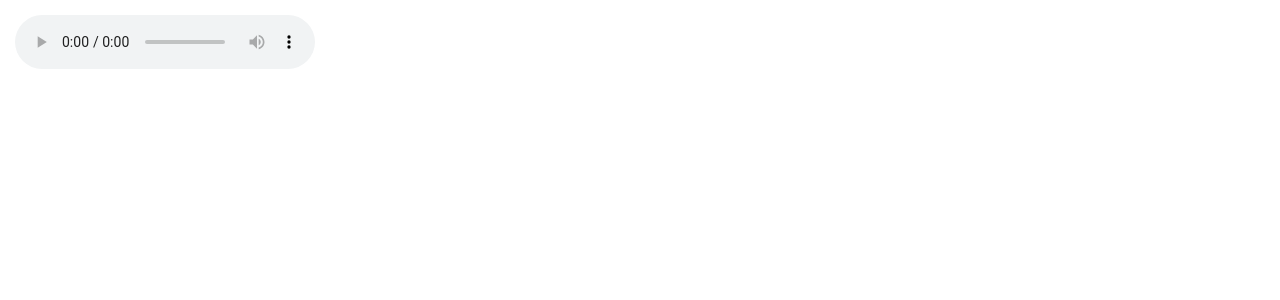
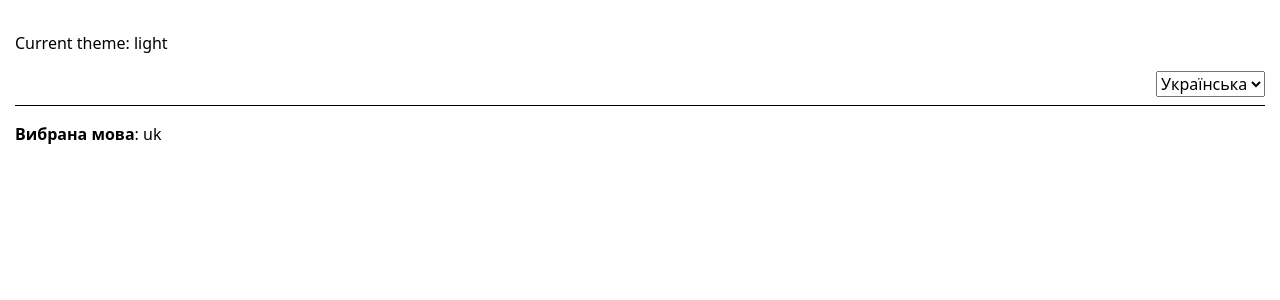
Before and after one commit to luxplanjay/react-114, a React app: page / in a window 1280 px wide. Shown: the top 300 px of the page. Built offline with nearby package versions, Linux system fonts and the light colour scheme; the HTML template or start-up script is replaced by a standard one.

Commit message:
Add examples

```diff
--- a/src/components/App/App.jsx
+++ b/src/components/App/App.jsx
@@ -1,18 +1,22 @@
-// import RefBasics from "../RefBasics";
-import Player from '../Player';
+// import RefBasics from '../RefBasics';
+// import Player from '../Player';
 // import Timer from '../Timer';
-// import AppHeader from "../AppHeader/AppHeader";
-// import LangMessage from "../LangMessage";
+import { use } from 'react';
+import AppHeader from '../AppHeader/AppHeader';
+import LangMessage from '../LangMessage';
 import css from './App.module.css';
+import { ThemeContext } from '../../contexts/contexts';
 
 export default function App() {
+  const { theme } = use(ThemeContext);
   return (
     <div className={css.container}>
+      <p>Current theme: {theme}</p>
       {/* <RefBasics /> */}
-      <Player />
+      {/* <Player /> */}
       {/* <Timer /> */}
-      {/* <AppHeader /> */}
-      {/* <LangMessage /> */}
+      <AppHeader />
+      <LangMessage />
     </div>
   );
 }
--- a/src/components/LangMessage.jsx
+++ b/src/components/LangMessage.jsx
@@ -1,15 +1,20 @@
+import { use } from 'react';
+import { LangContext } from '../contexts/contexts';
+
 const text = {
-  ua: "Вибрана мова",
-  en: "Selected language",
-  pl: "Wybrany język",
-  es: "Idioma seleccionado",
-  de: "Ausgewählte Sprache",
+  uk: 'Вибрана мова',
+  en: 'Selected language',
+  pl: 'Wybrany język',
+  es: 'Idioma seleccionado',
+  de: 'Ausgewählte Sprache',
 };
 
 export default function LangMessage() {
+  const { lang } = use(LangContext);
+
   return (
     <p>
-      <b>{text.ua}</b>: ua
+      <b>{text[lang]}</b>: {lang}
     </p>
   );
 }
--- a/src/components/LangSwitcher.jsx
+++ b/src/components/LangSwitcher.jsx
@@ -3,9 +3,18 @@
  * не отримує пропсів.
  */
 
+import { use } from 'react';
+import { LangContext } from '../contexts/contexts';
+
 export default function LangSwitcher() {
+  const { lang, changeLang } = use(LangContext);
+
+  const handleChange = (event) => {
+    changeLang(event.target.value);
+  };
+
   return (
-    <select>
+    <select value={lang} onChange={handleChange}>
       <option value="uk">Українська</option>
       <option value="en">English</option>
       <option value="pl">Polski</option>
--- a/src/components/Player.jsx
+++ b/src/components/Player.jsx
@@ -2,16 +2,24 @@
  * Необхідно прибрати атрибут controls та за допомогою Audio API
  * зробити кастомні контроли (play, pause, currentTime, timeupdate).
  */
-import { useState } from 'react';
+import { useRef, useState } from 'react';
 
 export default function Player() {
+  const playerRef = useRef();
+
   const [currentTime, setCurrentTime] = useState(0);
 
-  const handlePlay = () => {};
+  const handlePlay = () => {
+    playerRef.current.play();
+  };
 
-  const handlePause = () => {};
+  const handlePause = () => {
+    playerRef.current.pause();
+  };
 
-  const handleTimeUpdate = (event) => {};
+  const handleTimeUpdate = (event) => {
+    setCurrentTime(event.target.currentTime);
+  };
 
   const minutes = Math.floor(currentTime / 60)
     .toString()
@@ -25,15 +33,16 @@ export default function Player() {
       <audio
         type="audio/mp3"
         src="https://github.com/rafaelreis-hotmart/Audio-Sample-files/raw/master/sample.mp3"
-        controls
+        ref={playerRef}
+        onTimeUpdate={handleTimeUpdate}
       ></audio>
-      {/* <div>
+      <div>
         <button onClick={handlePlay}>Play</button>
         <button onClick={handlePause}>Pause</button>
       </div>
       <div>
         Current Time: {minutes}:{seconds}
-      </div> */}
+      </div>
     </div>
   );
 }
--- /dev/null
+++ b/src/contexts/LangProvider.jsx
@@ -0,0 +1,17 @@
+import { useState } from 'react';
+import { LangContext } from './contexts';
+
+export default function LangProvider({ children }) {
+  const [lang, setLang] = useState('uk');
+
+  return (
+    <LangContext
+      value={{
+        lang: lang,
+        changeLang: setLang,
+      }}
+    >
+      {children}
+    </LangContext>
+  );
+}
--- /dev/null
+++ b/src/contexts/ThemeProvider.jsx
@@ -0,0 +1,17 @@
+import { useState } from 'react';
+import { ThemeContext } from './contexts';
+
+export default function ThemeProvider({ children }) {
+  const [theme, setTheme] = useState('light');
+
+  return (
+    <ThemeContext
+      value={{
+        theme,
+        changeTheme: setTheme,
+      }}
+    >
+      {children}
+    </ThemeContext>
+  );
+}
--- /dev/null
+++ b/src/contexts/contexts.js
@@ -0,0 +1,5 @@
+import { createContext } from 'react';
+
+export const LangContext = createContext();
+
+export const ThemeContext = createContext();
--- a/src/main.jsx
+++ b/src/main.jsx
@@ -1,11 +1,19 @@
 import React from 'react';
 import ReactDOM from 'react-dom/client';
 import App from './components/App/App';
+import LangProvider from './contexts/LangProvider';
+import ThemeProvider from './contexts/ThemeProvider';
 import 'modern-normalize';
 import './index.css';
 
+// Контекст це можливість зробити глобальний стан
+
 ReactDOM.createRoot(document.getElementById('root')).render(
   <React.StrictMode>
-    <App />
+    <ThemeProvider>
+      <LangProvider>
+        <App />
+      </LangProvider>
+    </ThemeProvider>
   </React.StrictMode>
 );
```
Also changed, not shown: src/components/RefBasics.jsx (+15 -3 lines), src/components/Timer.jsx (+17 -3 lines).
